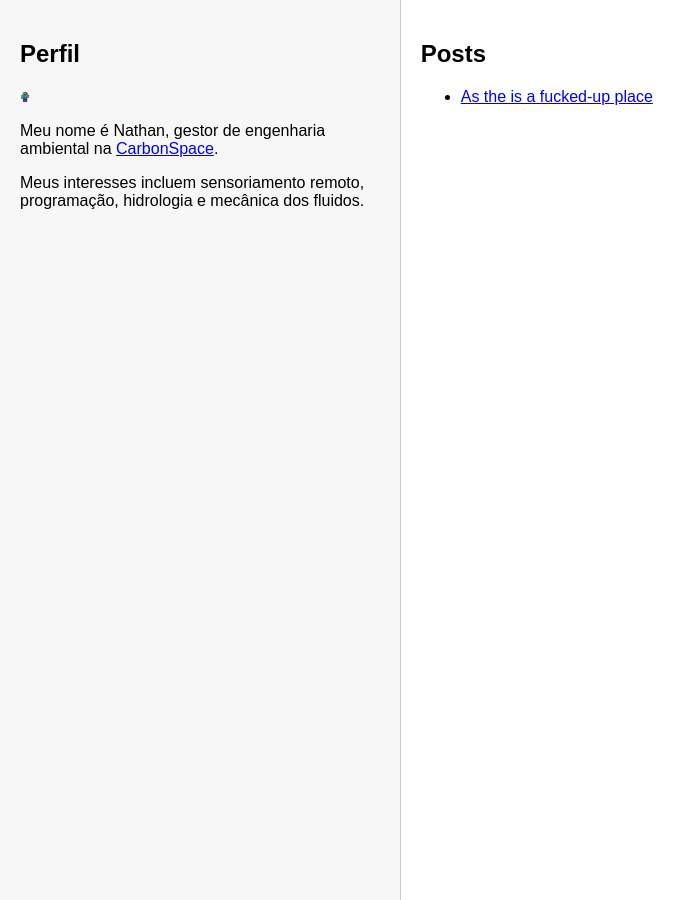
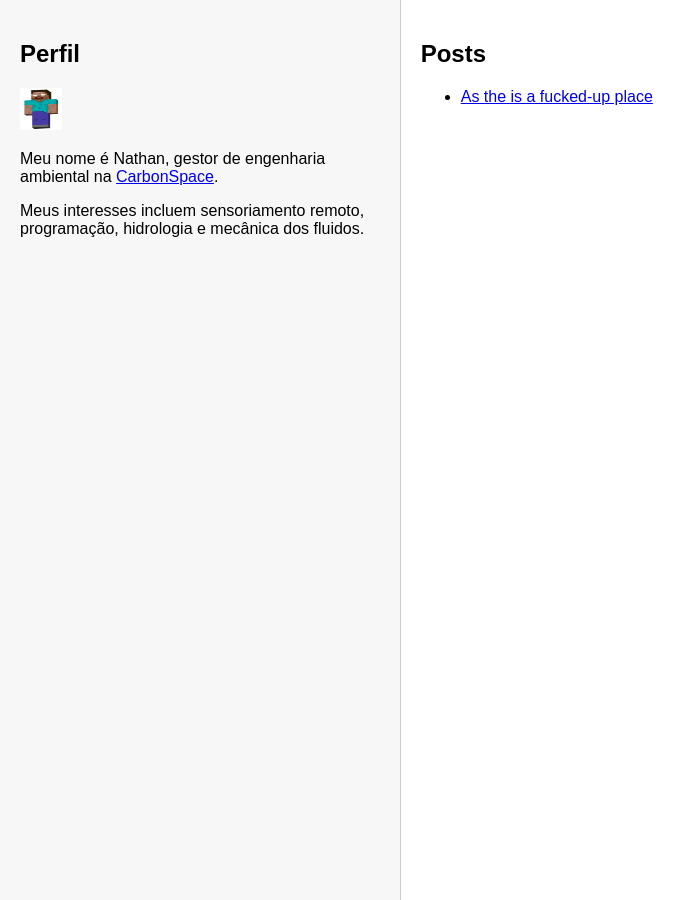
Before and after one commit to nathanstreisky/nathanstreisky.github.io, a Jekyll site: the page built from README.md, in a window 1280 px wide. Shown: the whole page, without its empty margins (0-696 px from the left). Built offline with Jekyll 4.4.1, drawn with Linux system fonts in a browser that asks for light colours; our own code applies the rules of GitHub Pages for plain Markdown files.

Commit message:
Update default.html

```diff
--- a/_layouts/default.html
+++ b/_layouts/default.html
@@ -29,7 +29,7 @@
   <!-- Sidebar com perfil -->
   <div id="sidebar">
     <h2>Perfil</h2>
-    <img src="/assets/images/profile.jpg" title="profile" height="10" width="10">
+    <img src="/assets/images/profile.jpg" title="profile" height="42" width="42">
     <p>Meu nome é Nathan, gestor de engenharia ambiental na <a href="https://carbonspace.tech/">CarbonSpace</a>.</p>
     <p>Meus interesses incluem sensoriamento remoto, programação, hidrologia e mecânica dos fluidos.</p>
   </div>
```
Also changed, not shown: other parts of _layouts/default.html (+1 -1 lines).
